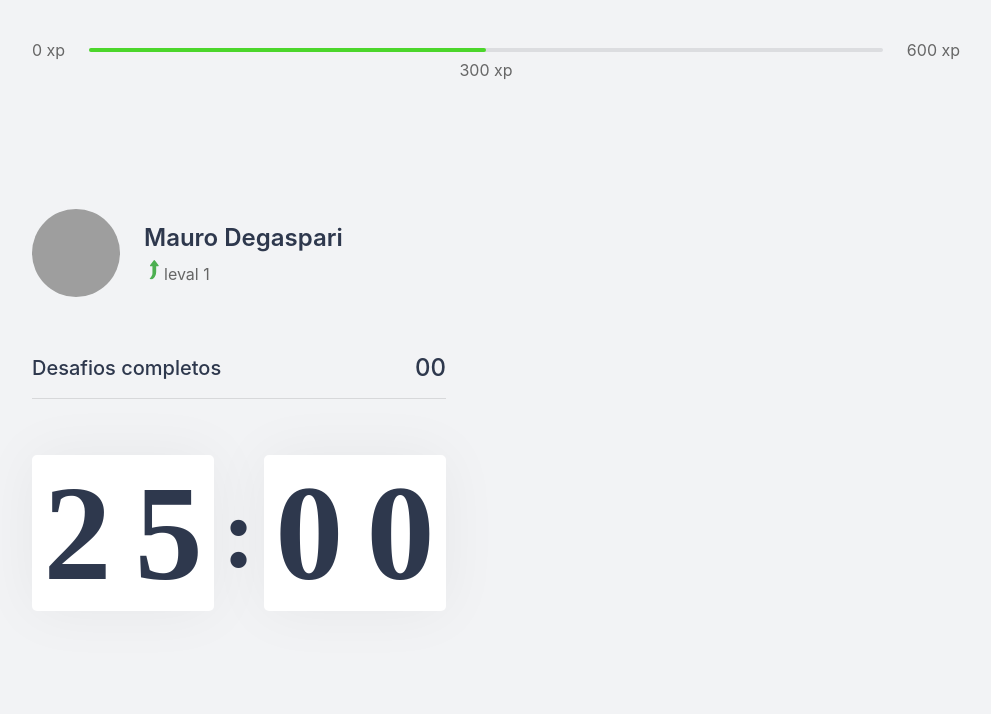
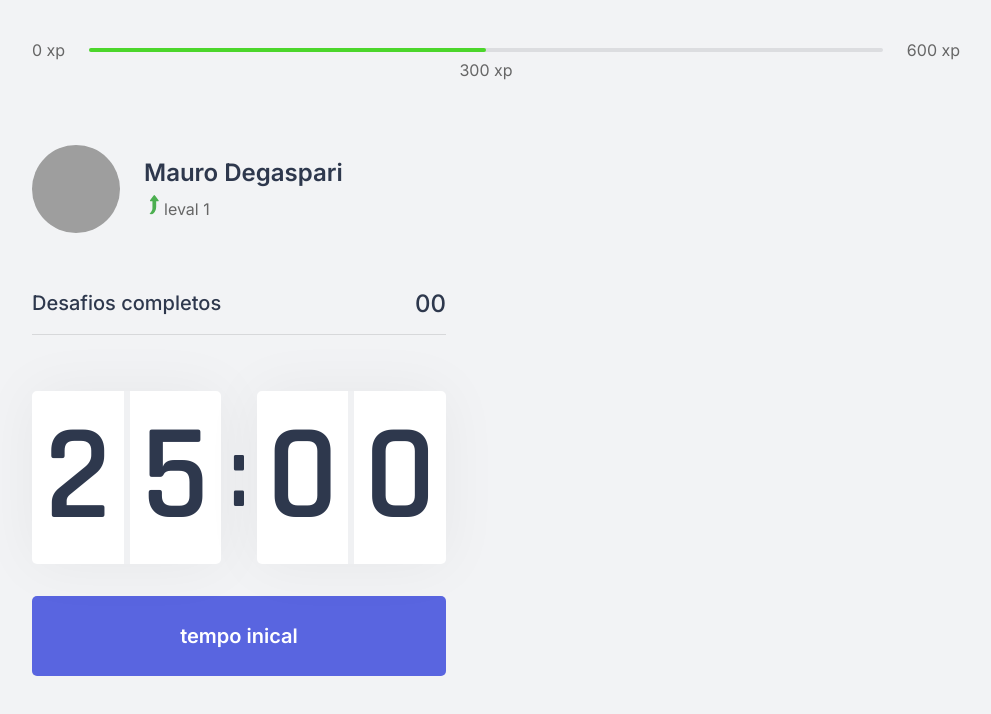
Before and after one commit to MauroDegaspari/Tascom-Pomodo, a Next.js app: page / in a window 1280 px wide. Shown: the top 714 px of the page, without its empty margins (144-1135 px from the left). Built offline with nearby package versions, Linux system fonts and the light colour scheme; grey boxes are pictures that could not be loaded.

Commit message:
atualizaçao de codigos e organizaçao de componestes,finalizaçao de front do componente-tempo

```diff
--- a/src/components/Tempo.tsx
+++ b/src/components/Tempo.tsx
@@ -2,6 +2,7 @@ import styles from '../styles/components/Tempo.module.css'
 
 export function Tempo(){
     return(
+    <div>
         <div className={styles.tempoContainer}>
             <div>
                 <span>2</span>
@@ -13,5 +14,11 @@ export function Tempo(){
                 <span>0</span>
             </div>
         </div>
+
+        <button type="button" className={styles.tempoButton}>
+            tempo inical
+        </button>
+
+    </div>
     );
 }
--- a/src/pages/_documents.tsx
+++ b/src/pages/_document.tsx
@@ -1,11 +1,14 @@
-import Documents, {Html, Head, Main, NextScript } from 'next/document'
+import Document, {Html, Head, Main, NextScript } from 'next/document'
 
-export default class MyDocuments extends Documents{
+export default class MyDocuments extends Document{
     render(){
         return(
             <Html>
                 <Head>
-                <link rel="preconnect" href="https://fonts.gstatic.com"/>
+
+                 <link rel="shortcut icon" href="favicon-T-tascom.png" type="image/png"/>
+
+                 <link rel="preconnect" href="https://fonts.gstatic.com"/>
                  <link href="https://fonts.googleapis.com/css2?family=Inter:wght@400;500;600&family=Rajdhani:wght@600&display=swap" rel="stylesheet"/>
                 </Head>
                 <body>
--- a/src/pages/index.tsx
+++ b/src/pages/index.tsx
@@ -5,14 +5,19 @@ import { Tempo } from "../components/Tempo";
 
 import styles from '../styles/pages/Home.module.css';
 
+import Head from 'next/head'
+
 
 export default function Home() {
   return (
   <div className={styles.Container}>
+    <head>
+      <title>Tascom | Score</title>
+    </head>
     <Bar/>
      <section>
        <div>
-          <Profile/>
+         <Profile/>
          <DesafioCompletos/>
          <Tempo/>
        </div>
--- a/src/styles/components/Tempo.module.css
+++ b/src/styles/components/Tempo.module.css
@@ -1,7 +1,7 @@
 .tempoContainer{
     display: flex;
     align-items: center;
-    font-family: 'Rajdhani';
+    font-family: Rajdhani;
     font-weight: 600;
     color: var(--title);
 
@@ -25,7 +25,41 @@
     flex: 1;
 }
 
+.tempoContainer > div span:first-child{
+    border-right: 3px solid #f0f1f3;
+}
+
+.tempoContainer > div span:last-child{
+    border-left: 3px solid #f0f1f3;
+}
+
 .tempoContainer > span{
     font-size: 6.25rem;
     margin: 0.5rem
 }
+
+.tempoButton{
+    width: 100%;
+    height:  5rem;
+
+    margin-top:2rem;
+
+    display: flex;
+    align-items: center;
+    justify-content: center;
+
+    border: 0;
+    border-radius: 5px;
+
+    background: var(--blue);
+    color: var(--white);
+
+    font-size: 1.25rem;
+    font-weight: 600;
+
+}
+
+.tempoButton:hover{
+    background: var(--blue-dark);
+
+}
```
Also changed, not shown: public/favicon-T-tascom.png (added).
